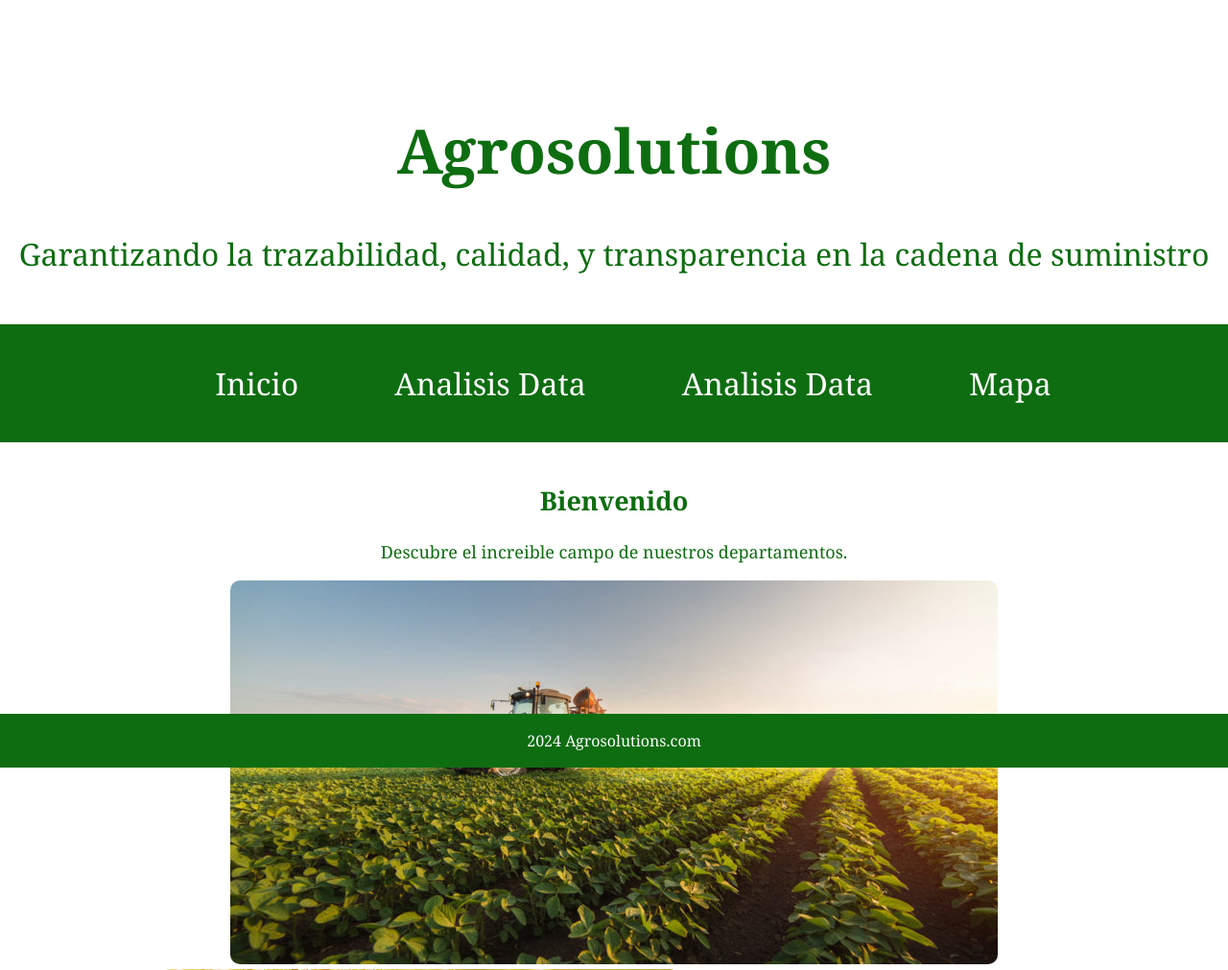
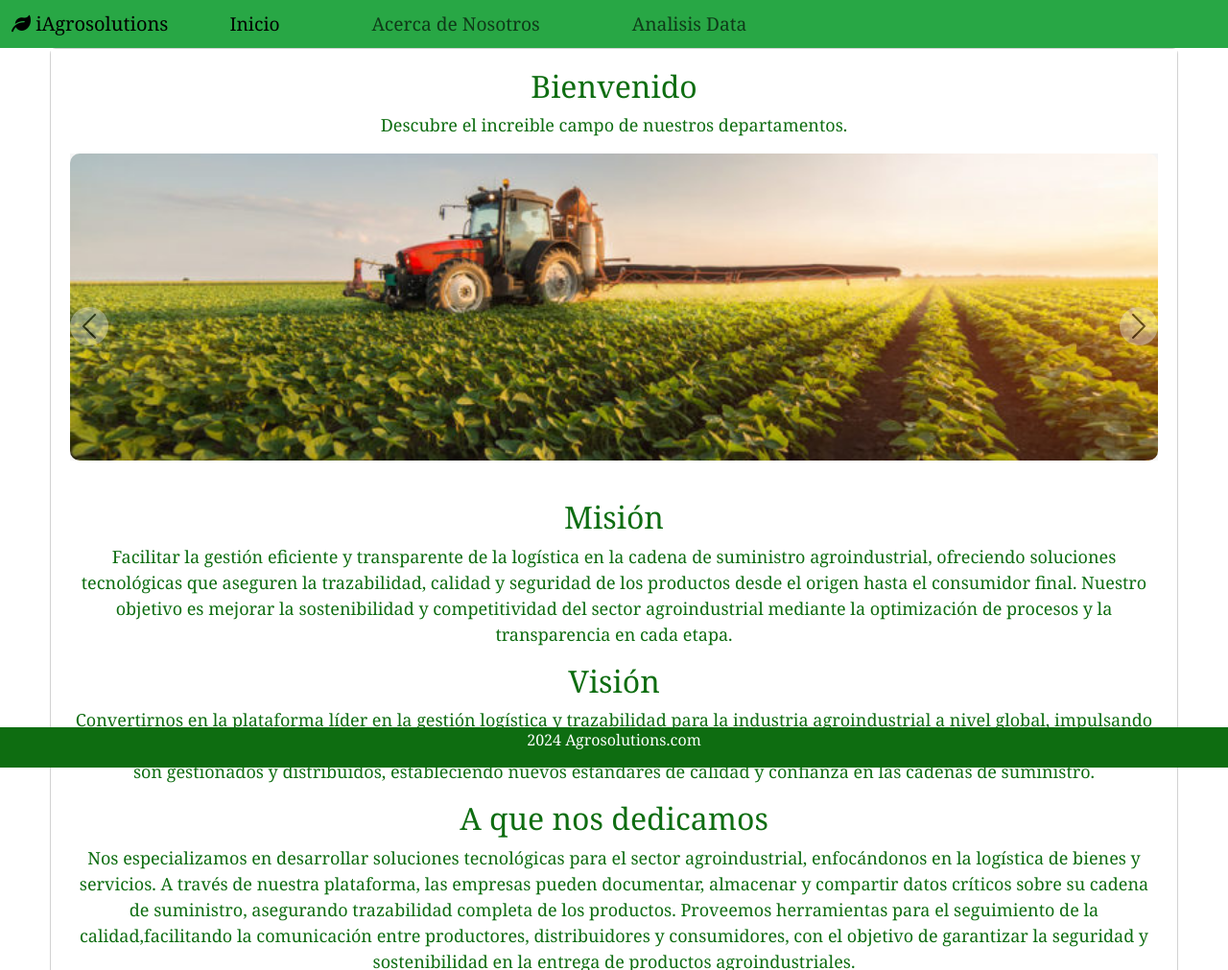
Before and after one commit to JuanBeltran09/iAgroSolution, a Flask app: page /acercaNosotros in a window 1280 px wide. Shown: the top 1011 px of the page at 96% size. Run offline with Flask 3, Linux system fonts and the light colour scheme.

Commit message:
Acerca de Nosotros

```diff
--- a/templates/acercaNosotros.html
+++ b/templates/acercaNosotros.html
@@ -4,38 +4,69 @@
 <head>
     <meta charset="utf-8">
     <meta name="viewport" content="" width=device-width, initial-scale=1.0">
+    <link href="https://cdn.jsdelivr.net/npm/bootstrap@5.3.3/dist/css/bootstrap.min.css" rel="stylesheet" integrity="sha384-QWTKZyjpPEjISv5WaRU9OFeRpok6YctnYmDr5pNlyT2bRjXh0JMhjY6hW+ALEwIH" crossorigin="anonymous">
+    <link rel="stylesheet" href="https://cdnjs.cloudflare.com/ajax/libs/font-awesome/6.0.0-beta3/css/all.min.css">
     <link rel="stylesheet" href="../static/css/style1.css">
     <title>Acerca de Nosotros</title>
 </head>
 
 <body>
-    <header>
-        <h1>Agrosolutions</h1>
-        <p>Garantizando la trazabilidad, calidad, y transparencia en la cadena de suministro</p>
-    </header>
-    <nav>
-        <label for="menu-toggle" class="menu-icono"></label>
-        <input type="checkbox" id="menu-toggle" class="menu-toggle">
-        <ul class="menu">
-            <li><a href="{{ url_for('index') }}" role="button" id="inicio">Inicio</a></li>
-            <li><a href="{{ url_for('acercaNosotros') }}" role="button" id="Informacion Data">Analisis Data</a></li>
-            <li><a href="/template/Data.html" id="Informacion Data">Analisis Data</a></li>
-            <li><a href="/template/mapa.html" id="Mapa">Mapa</a></li>
-        </ul>
-    </nav>
+    <nav id="navbar1" class="navbar navbar-expand-lg fixed-top">
+        <div class="container-fluid">
+          <a class="text-emphasis navbar-brand" href="#">
+            <i class="fas fa-leaf" style="color: black;"></i> <!-- Ícono de hoja negro -->
+          iAgrosolutions</a>
+          <button class="navbar-toggler" type="button" data-bs-toggle="collapse" data-bs-target="#navbarNav" aria-controls="navbarNav" aria-expanded="false" aria-label="Toggle navigation">
+            <span class="navbar-toggler-icon"></span>
+          </button>
+          <div class="collapse navbar-collapse" id="navbarNav">
+            <ul class="navbar-nav">
+              <li class="nav-item">
+                <a class="nav-link active" aria-current="page" href="{{ url_for('index') }}"role="button" id="inicio">Inicio</a>
+              </li>
+              <li class="nav-item">
+                <a class="nav-link" href="{{ url_for('acercaNosotros') }}" role="button" id="Informacion Data">Acerca de Nosotros</a>
+              </li>
+              <li class="nav-item">
+                <a class="nav-link" href="/template/Data.html" id="Informacion Data">Analisis Data</a>
+              </li>
+            </ul>
+          </div>
+        </div>
+      </nav>
     <main>
         <div class="container">
             <div class="card">
                 <section id="contenido">
                     <h2>Bienvenido</h2>
                     <p> Descubre el increible campo de nuestros departamentos.</p>
-                    <div class="carousel-inner">
-                        <img src="../static/img/agricultura-e1551193452226.jpg" class="d-block w-100" alt="campo">
-                        <img src="../static/img/pngtree-wheat-in-the-hands-harvest-time-image_1604049.jpg" class="d-block w-100"
-                            alt="campesino">
-                        <img src="../static/img/pexels-quang-nguyen-vinh-222549-2131784.jpg" class="d-block w-100" alt="muestra">
+                    <div class="px-4 py-5 text-center text-lg-start" style="position: relative; overflow: hidden; background-color: hsl(0, 0%, 96%); min-height: 40vh;">
+          <div id="carouselExampleInterval" class="carousel slide" data-bs-ride="carousel" style="position: absolute; top: 0; left: 0; width: 100%; height: 100%; z-index: 0;">
+              <div class="carousel-inner" style="height: 100%;">
+                  <div class="carousel-item active" data-bs-interval="10000" style="height: 100%;">
+                      <img src="../static/img/agricultura-e1551193452226.jpg" class="d-block w-100 h-100" alt="..." style="object-fit: cover;">
+                  </div>
+                  <div class="carousel-item" data-bs-interval="2000" style="height: 100%;">
+                      <img src="../static/img/pngtree-wheat-in-the-hands-harvest-time-image_1604049.jpg" class="d-block w-100 h-100" alt="..." style="object-fit: cover;">
+                  </div>
+                  <div class="carousel-item" style="height: 100%;">
+                      <img src="../static/img/pexels-quang-nguyen-vinh-222549-2131784.jpg" class="d-block w-100 h-100" alt="..." style="object-fit: cover;">
+                  </div>
+              </div>
+              <div class="carousel-controls d-flex justify-content-between align-items-center" style="position: absolute; top: 50%; width: 100%; transform: translateY(-50%);">
+                  <button class="carousel-control-prev" type="button" data-bs-target="#carouselExampleInterval" data-bs-slide="prev" style="width: 40px; height: 40px; background-color: rgba(255, 255, 255, 0.7); border-radius: 50%; border: none; display: flex; align-items: center; justify-content: center; transition: background-color 0.3s;">
+                      <span class="carousel-control-prev-icon" aria-hidden="true" style="filter: invert(1);"></span>
+                      <span class="visually-hidden">Previous</span>
+                  </button>
+                  <button class="carousel-control-next" type="button" data-bs-target="#carouselExampleInterval" data-bs-slide="next" style="width: 40px; height: 40px; background-color: rgba(255, 255, 255, 0.7); border-radius: 50%; border: none; display: flex; align-items: center; justify-content: center; transition: background-color 0.3s;">
+                      <span class="carousel-control-next-icon" aria-hidden="true" style="filter: invert(1);"></span>
+                      <span class="visually-hidden">Next</span>
+                  </button>
+              </div>
+          </div>
 
-                    </div>
+      </div>
+
                 </section>
                 <section>
                     <h2>Misión</h2>
@@ -62,25 +93,6 @@
                         agroindustriales.</p>
                     <p></p>
                 </section>
-                <section id="formulario">
-                    <form id="contactForm">
-                        <label for="nombre">Nombre:</label>
-                        <input type="text" id="nombre" name="nombre" required>
-
-                        <label for="Apellido">Apellido</label>
-                        <input type="text" id="Apellido">
-
-                        <label for="email">Email:</label>
-                        <input type="email" id="email" name="email" required>
-                        <label for="Asunto">Asunto</label>
-
-                        <textarea name="comentario" id="comentario" cols="30" rows="10" placeholder="ingrese comentario">Ingreso comentario</textarea>
-                        <br><input type="checkbox" name="terminos" id="terminos">
-                        <label for="terminos">Acepta los terminos y condiciones</label><br>
-
-                        <button type="submit">Enviar</button>
-                    </form>
-                </section>
             </div>
         </div>
 
@@ -89,6 +101,13 @@
     <footer>
         <p>2024 Agrosolutions.com</p>
     </footer>
+    <script
+      src="https://cdn.jsdelivr.net/npm/bootstrap@5.0.2/dist/js/bootstrap.bundle.min.js"
+      integrity="sha384-MrcW6ZMFYlzcLA8Nl+NtUVF0sA7MsXsP1UyJoMp4YLEuNSfAP+JcXn/tWtIaxVXM"
+      crossorigin="anonymous"
+    ></script>
+<script type="module" src="https://unpkg.com/ionicons@7.1.0/dist/ionicons/ionicons.esm.js"></script>
+<script nomodule src="https://unpkg.com/ionicons@7.1.0/dist/ionicons/ionicons.js"></script>
 </body>
 
 </html>
--- a/templates/index.html
+++ b/templates/index.html
@@ -40,9 +40,6 @@
               </li>
               <li class="nav-item">
                 <a class="nav-link" href="/template/Data.html" id="Informacion Data">Analisis Data</a>
-              </li>
-              <li class="nav-item">
-                <a class="nav-link" href="/template/mapa.html" id="Mapa">Mapa</a>
               </li>
             </ul>
           </div>
```
